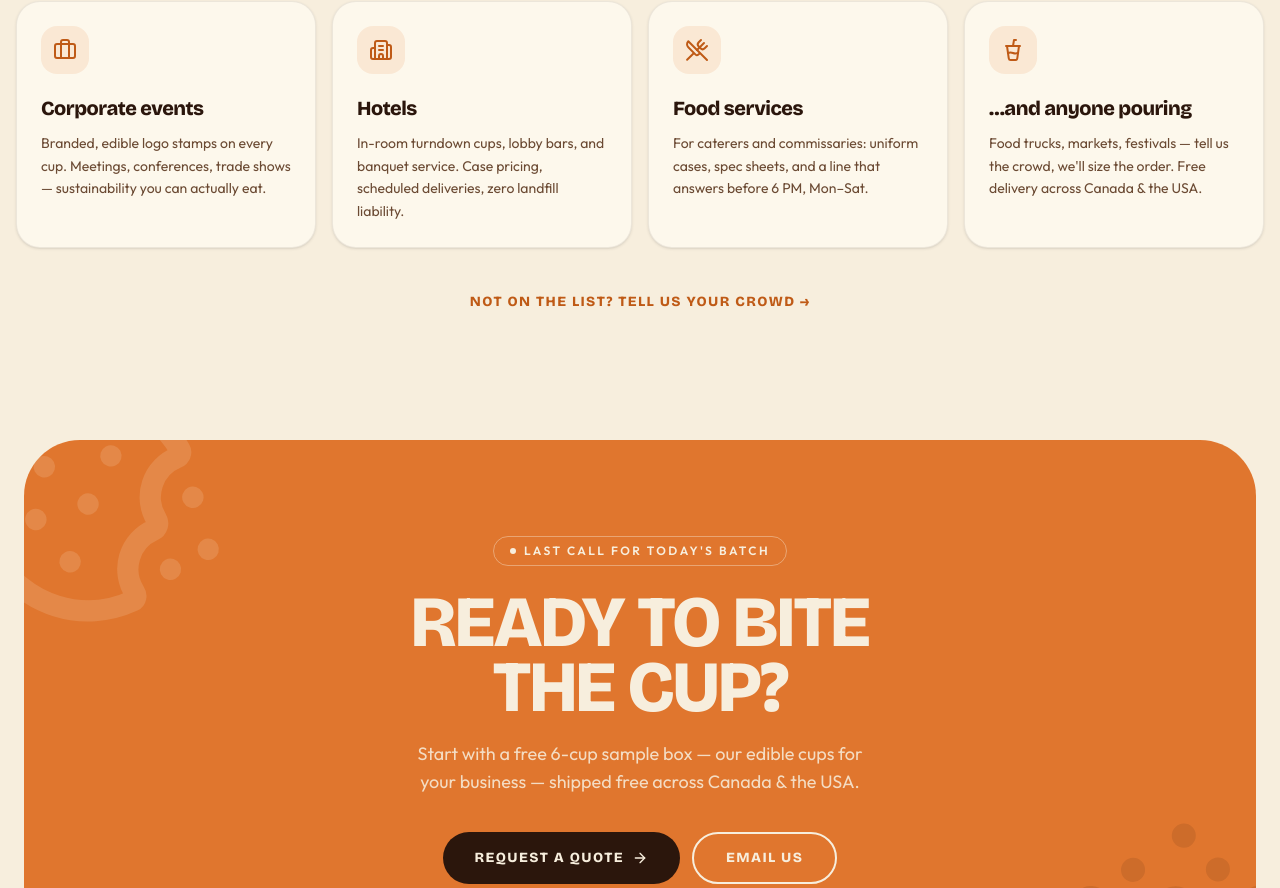
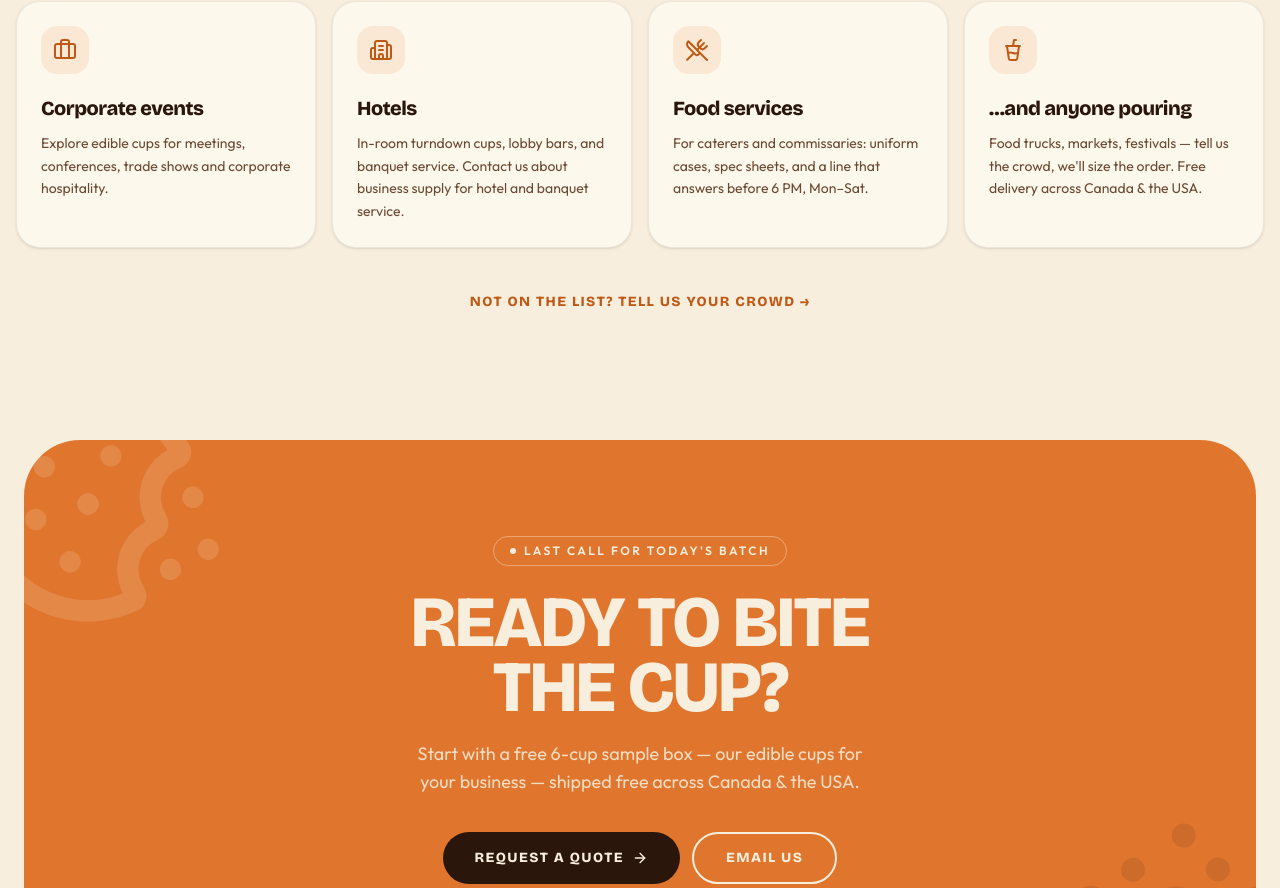
Before and after one commit to sipnsnack786-eng/sipnsnackco-website, a React (Vite) app: page / in a window 1280 px wide. Shown: the part 7120-8008 px from the top of the page. Built offline with nearby package versions, Linux system fonts and the light colour scheme.

Commit message:
Remove unverified product and location claims

```diff
--- a/WhoWeServe.tsx
+++ b/WhoWeServe.tsx
@@ -34,12 +34,12 @@ const segments = [
   {
     icon: Briefcase,
     title: "Corporate events",
-    body: "Branded, edible logo stamps on every cup. Meetings, conferences, trade shows — sustainability you can actually eat.",
+    body: "Explore edible cups for meetings, conferences, trade shows and corporate hospitality.",
   },
   {
     icon: Building2,
     title: "Hotels",
-    body: "In-room turndown cups, lobby bars, and banquet service. Case pricing, scheduled deliveries, zero landfill liability.",
+    body: "In-room turndown cups, lobby bars, and banquet service. Contact us about business supply for hotel and banquet service.",
   },
   {
     icon: UtensilsCrossed,
```
